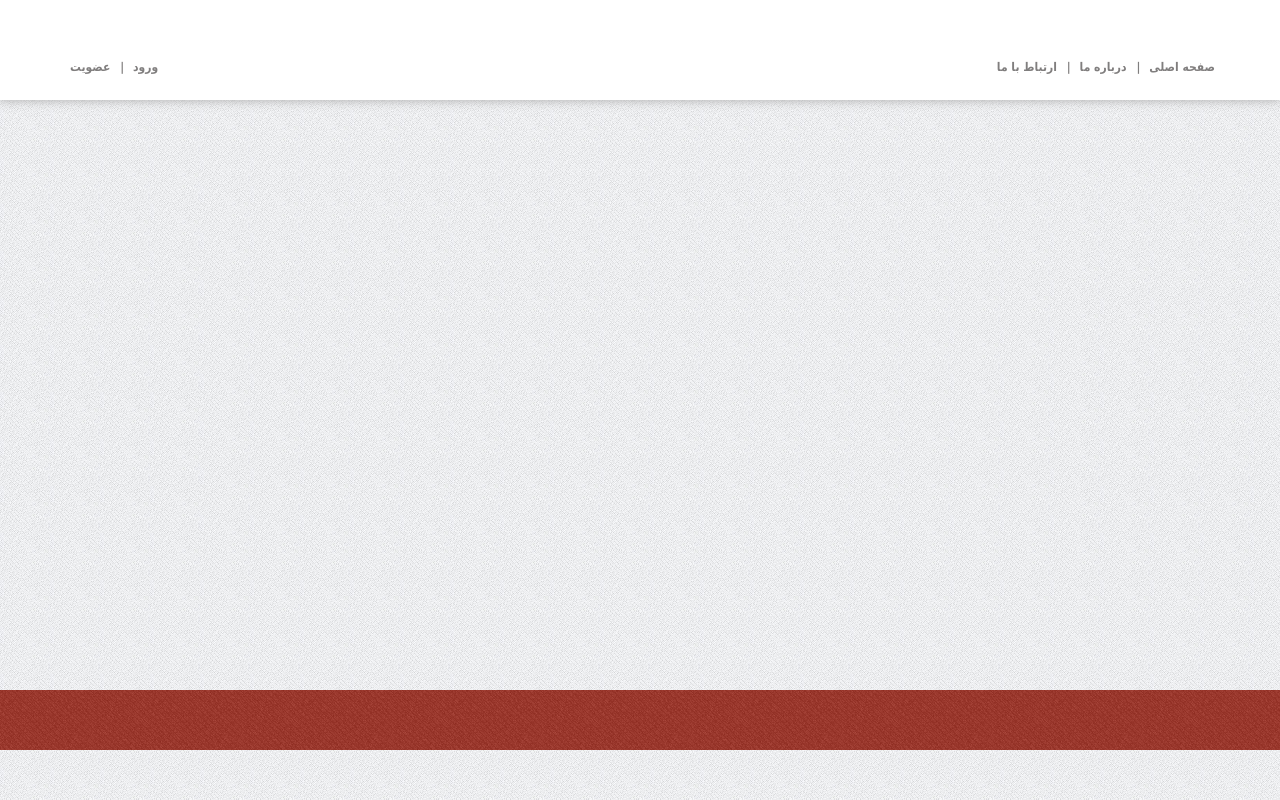
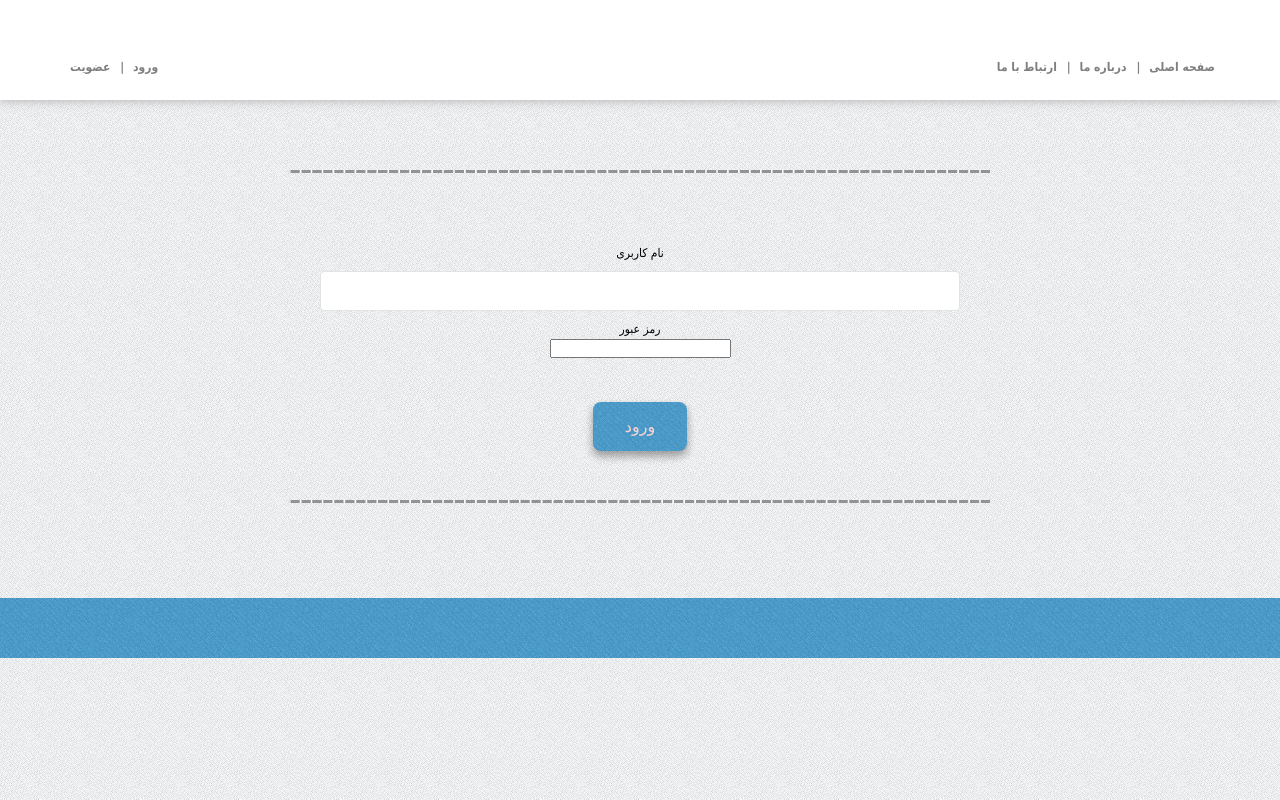
Before and after one commit to ParisaHatami/IEprj, a plain HTML site: page login.html in a window 1280 px wide. Drawn offline with Linux system fonts and the light colour scheme.

Commit message:
تکمیل صفحه ورود

```diff
--- a/Style.css
+++ b/Style.css
@@ -83,7 +83,7 @@ li{
 .footer {
     width: 100%;
     height: 60px;
-    background: #6f6f6f url(image/footer.jpg) repeat-x;
+    background: #6f6f6f url(image/footer_red.jpg) repeat-x;
     float: left;
     font : bold 12px tahoma,verdana ;
   /*  position:absolute;*/
@@ -92,6 +92,29 @@ li{
     margin-top: 70px;
 }
 
+.footer_login {
+    width: 100%;
+    height: 60px;
+    background: #6f6f6f url(image/footer_blue.jpg) repeat-x;
+    float: left;
+    font : bold 12px tahoma,verdana ;
+  /*  position:absolute;*/
+    color:#000000;
+    text-align:center;
+    margin-top: 70px;
+}
+
+.footer_signup {
+    width: 100%;
+    height: 60px;
+    background: #6f6f6f url(image/footer_green.jpg) repeat-x;
+    float: left;
+    font : bold 12px tahoma,verdana ;
+  /*  position:absolute;*/
+    color:#000000;
+    text-align:center;
+    margin-top: 70px;
+}
 /* contact us */
 
 .hashie_top {
@@ -109,7 +132,6 @@ li{
     left:50%;
 }
 .button {
-    background: #977a56 url(image/btn1.jpg) repeat;
     border-radius:8px;
     border: none;
     color: #ffd3d3;
@@ -122,6 +144,16 @@ li{
     cursor: pointer;
 }
 .button1 {
+    background: #977a56 url(image/btn1.jpg) repeat;
+    box-shadow: 0 4px 8px 0 rgba(0,0,0,0.2), 0 6px 8px 0 rgba(0,0,0,0.19);
+}
+.button_login {
+    background: #977a56 url(image/footer_blue.jpg) repeat;
+    box-shadow: 0 4px 8px 0 rgba(0,0,0,0.2), 0 6px 8px 0 rgba(0,0,0,0.19);
+}
+
+.button_signup {
+    background: #977a56 url(image/footer_green.jpg) repeat;
     box-shadow: 0 4px 8px 0 rgba(0,0,0,0.2), 0 6px 8px 0 rgba(0,0,0,0.19);
 }
 .button:hover{
--- a/login.html
+++ b/login.html
@@ -41,10 +41,30 @@
         </span>
     </div>
 
-	<div class="main">
+	<span class="main">
+
+    <div class="hashie_top" align="center"></div>
+    <div class="contact" align="center">
+        <form action="action_page.php">
+            <label for="user">نام کاربری</label>
+            <br />
+            <input type="text" id="user_name" name="username">
+            <br />
+            <label for="pass">رمز عبور</label>
+            <br />
+            <input type="password" id="pass_word" name="password">
+            <br />
+
+            <br />
+            <button type="submit" name="submit" value="register" class="button button_login">ورود</button>
+        </form>
+    </span>
+    <div class="hashie_bottom" align="center"></div>
+
+
     </div>
 
-    <div class="footer">
+    <div class="footer_login">
         <br />
         <br />
 
```
Also changed, not shown: signup.html (+1 -1 lines), image/footer_blue.jpg (renamed from image/btn2.jpg), image/footer_green.jpg (renamed from image/texture_green.jpg), image/footer_red.jpg (renamed from image/footer.jpg).
